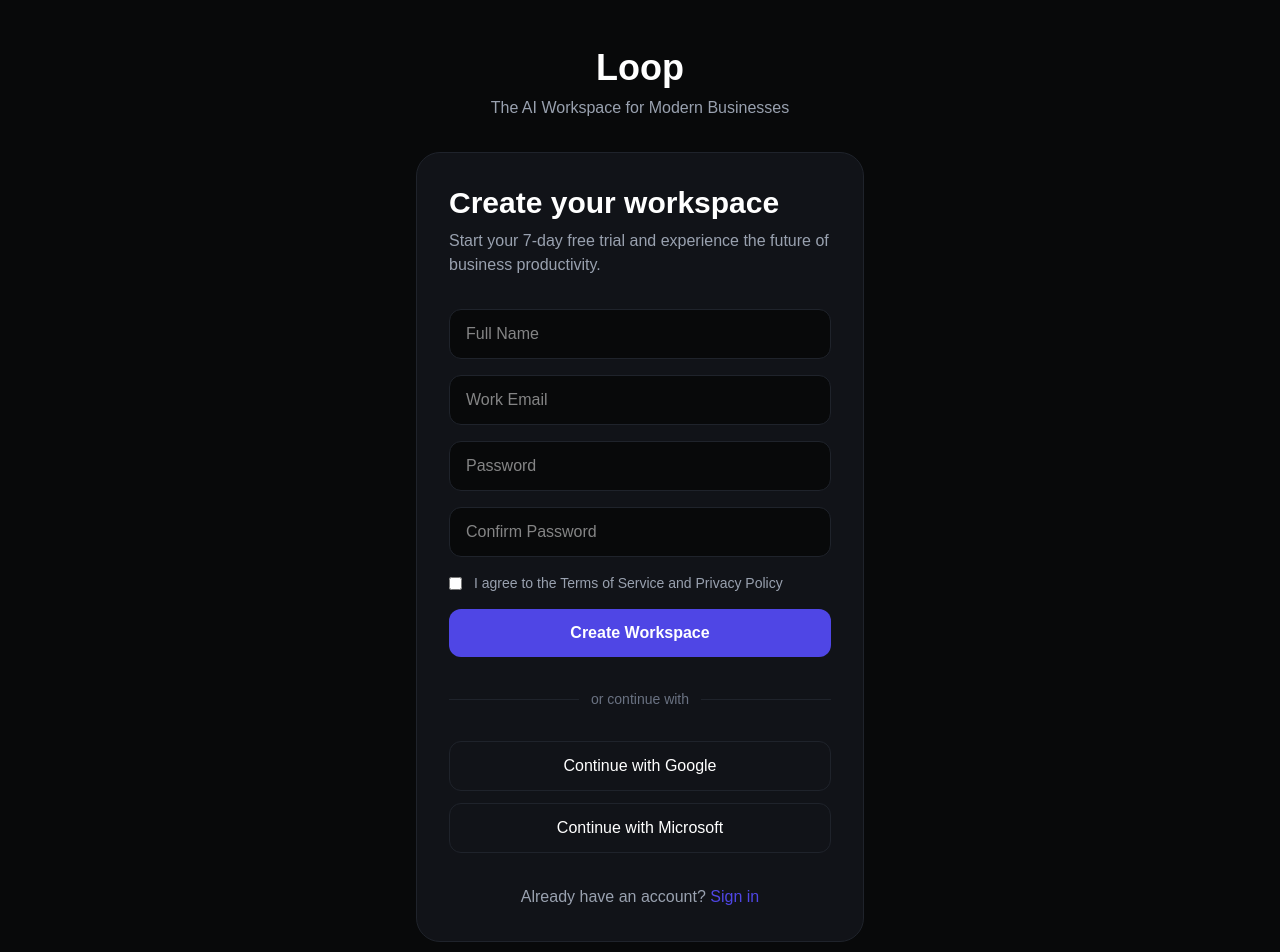
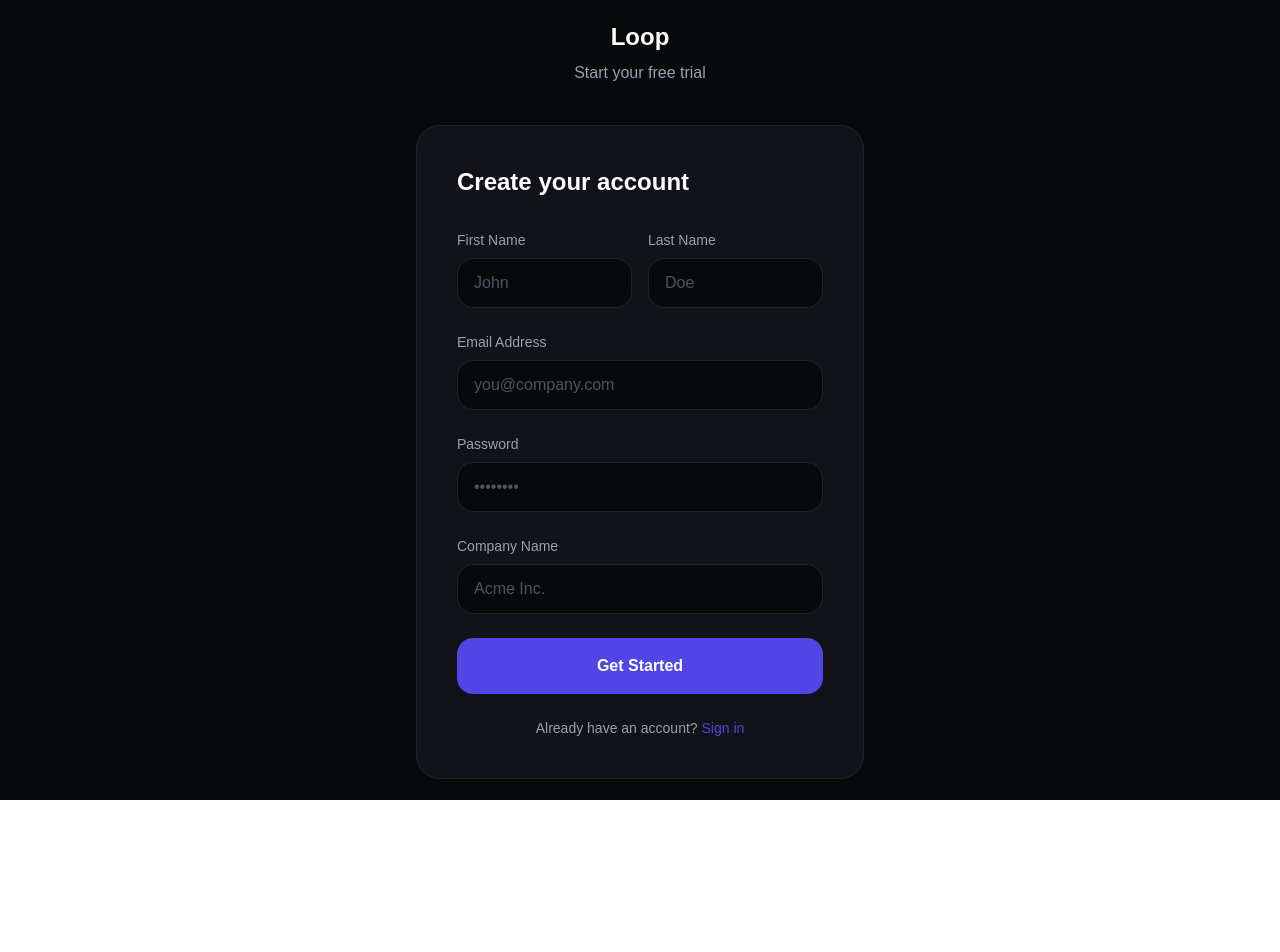
Before and after one commit to aminfxjamal-netizen/loopv1, a Next.js app: page /signup in a window 1280 px wide. Shown: the top 952 px of the page. After the commit the page ends 800 px from the top, so only its background shows below. Built offline with nearby package versions, Linux system fonts and the light colour scheme.

Commit message:
fix signup button navigation

```diff
--- a/app/signup/page.tsx
+++ b/app/signup/page.tsx
@@ -1,124 +1,74 @@
-export default function SignupPage() {
+'use client';
+
+export default function Signup() {
   return (
-    <main className="min-h-screen bg-[#08090A] flex items-center justify-center px-6 py-12">
+    <main className="min-h-screen bg-[#08090A] text-white flex items-center justify-center px-6">
       <div className="w-full max-w-md">
-
-        {/* Logo */}
-        <div className="text-center mb-8">
-          <h1 className="text-white text-4xl font-bold">
-            Loop
-          </h1>
-
-          <p className="text-gray-400 mt-2">
-            The AI Workspace for Modern Businesses
-          </p>
+        <div className="text-center mb-10">
+          <h1 className="text-2xl font-bold mb-2">Loop</h1>
+          <p className="text-gray-400">Start your free trial</p>
         </div>
 
-        {/* Signup Card */}
-        <div className="bg-[#111318] border border-[#1F232B] rounded-3xl p-8">
+        <div className="bg-[#111318] border border-[#1F232B] rounded-3xl p-10">
+          <h2 className="text-2xl font-bold mb-8">Create your account</h2>
 
-          <h2 className="text-white text-3xl font-bold mb-2">
-            Create your workspace
-          </h2>
+          <div className="space-y-6">
+            <div className="grid grid-cols-2 gap-4">
+              <div>
+                <label className="block text-sm text-gray-400 mb-2">First Name</label>
+                <input
+                  type="text"
+                  placeholder="John"
+                  className="w-full bg-[#08090A] border border-[#1F232B] rounded-2xl px-4 py-3 text-white placeholder-gray-600 focus:outline-none focus:border-[#4F46E5] transition"
+                />
+              </div>
+              <div>
+                <label className="block text-sm text-gray-400 mb-2">Last Name</label>
+                <input
+                  type="text"
+                  placeholder="Doe"
+                  className="w-full bg-[#08090A] border border-[#1F232B] rounded-2xl px-4 py-3 text-white placeholder-gray-600 focus:outline-none focus:border-[#4F46E5] transition"
+                />
+              </div>
+            </div>
 
-          <p className="text-gray-400 mb-8">
-            Start your 7-day free trial and experience the future of business productivity.
-          </p>
+            <div>
+              <label className="block text-sm text-gray-400 mb-2">Email Address</label>
+              <input
+                type="email"
+                placeholder="you@company.com"
+                className="w-full bg-[#08090A] border border-[#1F232B] rounded-2xl px-4 py-3 text-white placeholder-gray-600 focus:outline-none focus:border-[#4F46E5] transition"
+              />
+            </div>
 
-          <form className="space-y-4">
+            <div>
+              <label className="block text-sm text-gray-400 mb-2">Password</label>
+              <input
+                type="password"
+                placeholder="••••••••"
+                className="w-full bg-[#08090A] border border-[#1F232B] rounded-2xl px-4 py-3 text-white placeholder-gray-600 focus:outline-none focus:border-[#4F46E5] transition"
+              />
+            </div>
 
-            <input
-              type="text"
-              placeholder="Full Name"
-              className="w-full bg-[#08090A] border border-[#1F232B] rounded-xl px-4 py-3 text-white outline-none"
-            />
+            <div>
+              <label className="block text-sm text-gray-400 mb-2">Company Name</label>
+              <input
+                type="text"
+                placeholder="Acme Inc."
+                className="w-full bg-[#08090A] border border-[#1F232B] rounded-2xl px-4 py-3 text-white placeholder-gray-600 focus:outline-none focus:border-[#4F46E5] transition"
+              />
+            </div>
 
-            <input
-              type="email"
-              placeholder="Work Email"
-              className="w-full bg-[#08090A] border border-[#1F232B] rounded-xl px-4 py-3 text-white outline-none"
-            />
+            <a href="/dashboard" className="w-full py-4 bg-[#4F46E5] text-white font-semibold rounded-2xl hover:bg-[#6366F1] transition text-center block">
+              Get Started
+            </a>
 
-            <input
-              type="password"
-              placeholder="Password"
-              className="w-full bg-[#08090A] border border-[#1F232B] rounded-xl px-4 py-3 text-white outline-none"
-            />
-
-            <input
-              type="password"
-              placeholder="Confirm Password"
-              className="w-full bg-[#08090A] border border-[#1F232B] rounded-xl px-4 py-3 text-white outline-none"
-            />
-
-            <label className="flex items-start gap-3 text-sm text-gray-400">
-              <input
-                type="checkbox"
-                className="mt-1"
-              />
-
-              <span>
-                I agree to the Terms of Service and Privacy Policy
-              </span>
-            </label>
-
-            <button
-              type="submit"
-              className="w-full bg-[#4F46E5] hover:bg-[#4338CA] transition py-3 rounded-xl text-white font-semibold"
-            >
-              Create Workspace
-            </button>
-
-          </form>
-
-          {/* Divider */}
-          <div className="flex items-center gap-3 my-8">
-            <div className="flex-1 h-px bg-[#1F232B]" />
-            <span className="text-gray-500 text-sm">
-              or continue with
-            </span>
-            <div className="flex-1 h-px bg-[#1F232B]" />
-          </div>
-
-          {/* Social Buttons */}
-          <div className="space-y-3">
-
-            <button className="w-full border border-[#1F232B] rounded-xl py-3 text-white hover:bg-[#161A20] transition">
-              Continue with Google
-            </button>
-
-            <button className="w-full border border-[#1F232B] rounded-xl py-3 text-white hover:bg-[#161A20] transition">
-              Continue with Microsoft
-            </button>
-
-          </div>
-
-          {/* Login Link */}
-          <div className="text-center mt-8">
-            <p className="text-gray-400">
-              Already have an account?{" "}
-              <a
-                href="/login"
-                className="text-[#4F46E5] hover:underline"
-              >
-                Sign in
-              </a>
+            <p className="text-center text-sm text-gray-400">
+              Already have an account?{' '}
+              <a href="/login" className="text-[#4F46E5] hover:underline">Sign in</a>
             </p>
           </div>
-
         </div>
-
-        {/* Trust Section */}
-        <div className="mt-6 text-center text-sm text-gray-500 space-y-2">
-
-          <p>✓ No credit card required</p>
-
-          <p>✓ 7-day free trial</p>
-
-          <p>✓ Cancel anytime</p>
-
-        </div>
-
       </div>
     </main>
   );
```
